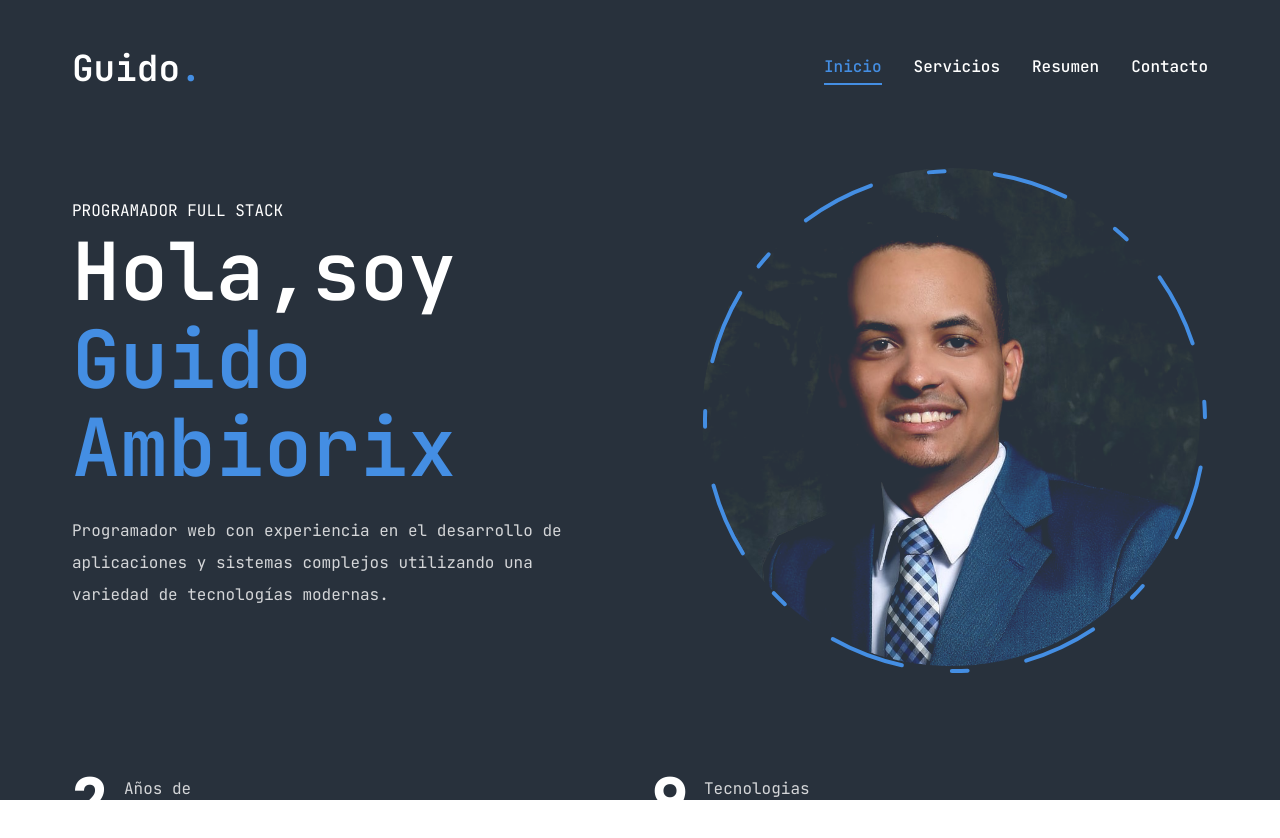
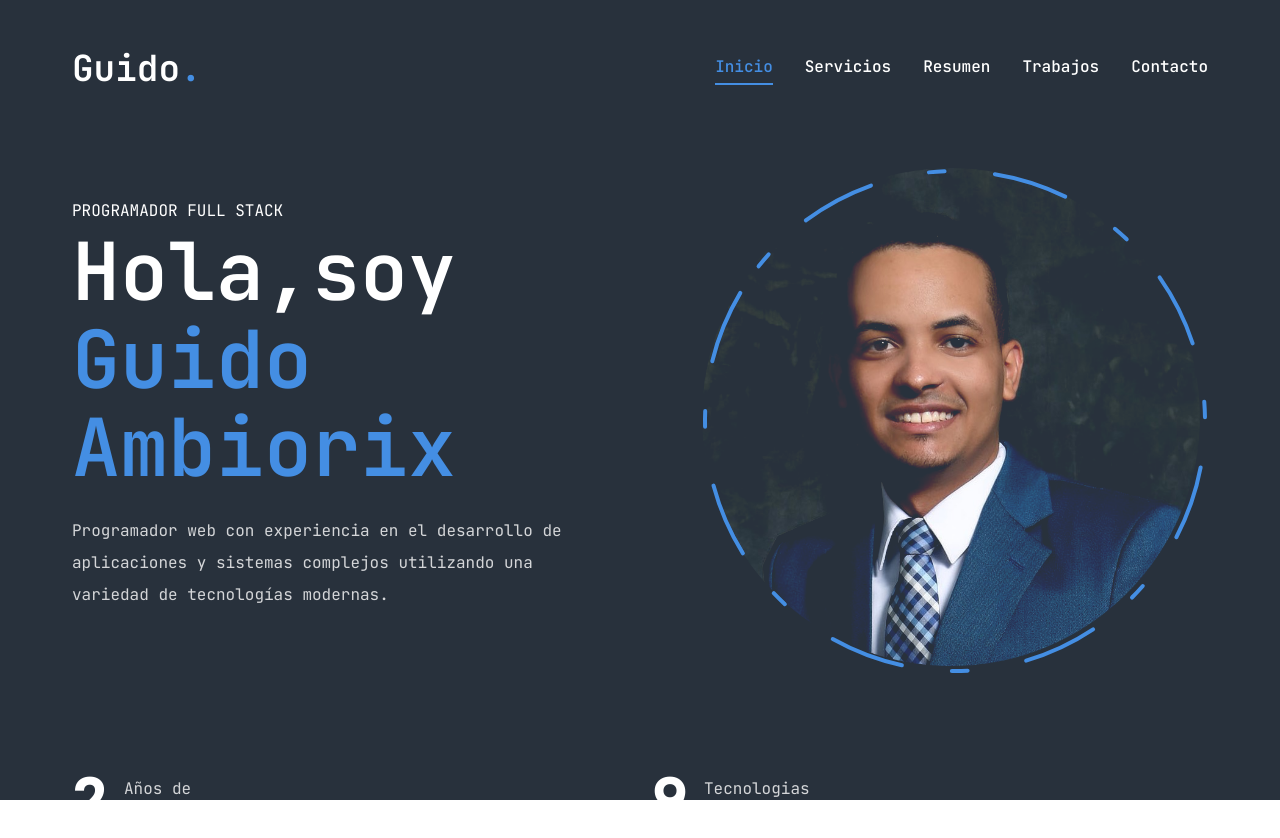
Before and after one commit to GuidoAmbiorix/Portafolio-WEB, a Next.js app: page / in a window 1280 px wide. Built offline with nearby package versions, Linux system fonts and the light colour scheme.

Commit message:
se habilitaron los trabajos

```diff
--- a/src/components/MobileNav.tsx
+++ b/src/components/MobileNav.tsx
@@ -18,10 +18,10 @@ const links = [
     name: "Resumen",
     path: "/resume",
   },
-  // {
-  //   name: "Trabajos",
-  //   path: "/work",
-  // },
+  {
+    name: "Trabajos",
+    path: "/work",
+  },
   {
     name: "Contacto",
     path: "/contact",
--- a/src/components/nav.tsx
+++ b/src/components/nav.tsx
@@ -17,10 +17,10 @@ const links = [
     name: "Resumen",
     path: "/resume",
   },
-  // {
-  //   name: "Trabajos",
-  //   path: "/work",
-  // },
+  {
+    name: "Trabajos",
+    path: "/work",
+  },
   {
     name: "contacto",
     path: "/contact",
```
